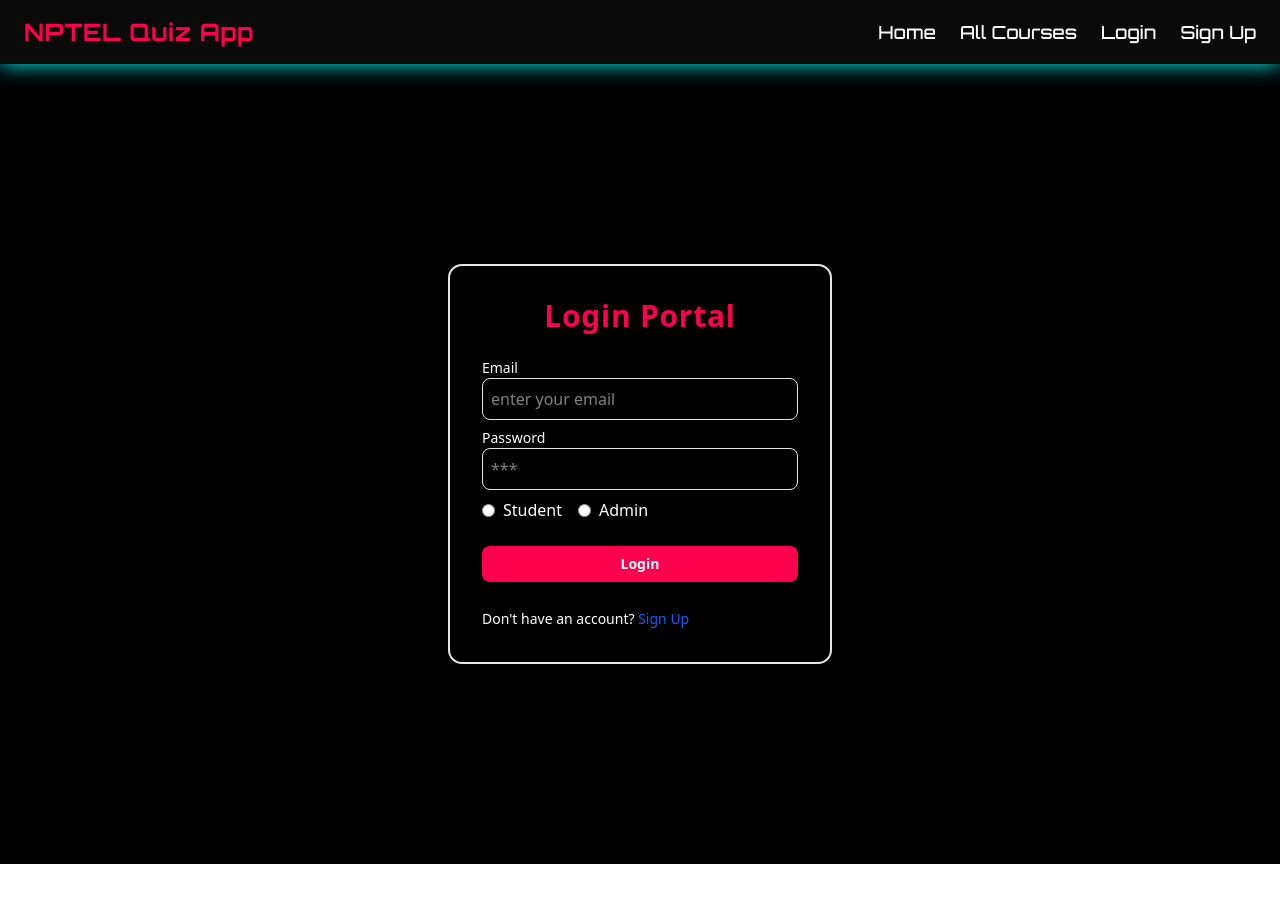
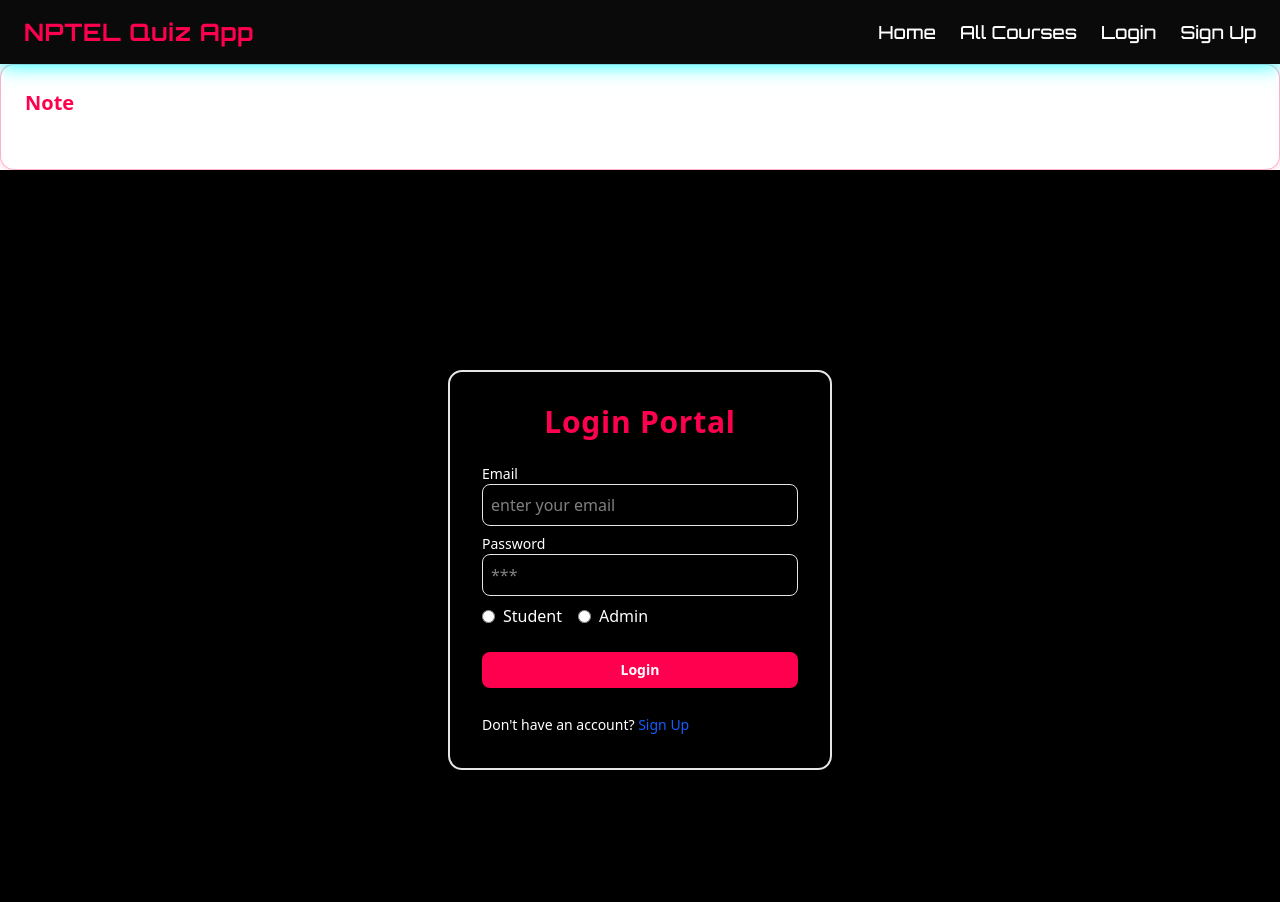
Before and after one commit to A-Kshitij-S/Quiz_Project, a React (Vite) app in the folder frontend/: page /login in a window 1280 px wide. Shown: the top 902 px of the page. Before the commit the page ends 864 px from the top, so only its background shows below. Built offline with nearby package versions, Linux system fonts and the light colour scheme; no server answers.

Commit message:
message for user if the backend takes time to fire up

```diff
--- a/frontend/src/pages/Login.jsx
+++ b/frontend/src/pages/Login.jsx
@@ -63,6 +63,14 @@ export default function Login() {
     return (
         <>
             <Navbar />
+            <div className="bg-white/5 border border-[#FF004F50] rounded-xl shadow-[0_0_10px_#FF004F30] p-6 transition hover:scale-[1.01]">
+                <h3 className="text-xl font-semibold text-[#FF004F] mb-2">Note</h3>
+                <p className="text-sm text-white/70">
+                    If login or sign-up doesn’t work right away, give it a minute. The backend’s on a free server, so it takes a bit to wake up if it’s been idle. Thanks for your patience!
+                </p>
+
+            </div>
+
             <div className="min-h-screen bg-black text-white flex items-center justify-center px-4">
                 <form
                     onSubmit={handleLogin}
--- a/frontend/src/pages/Register.jsx
+++ b/frontend/src/pages/Register.jsx
@@ -53,6 +53,13 @@ export default function Login() {
     return (
         <>
             <Navbar />
+            <div className="bg-white/5 border border-[#FF004F50] rounded-xl shadow-[0_0_10px_#FF004F30] p-6 transition hover:scale-[1.01]">
+                <h3 className="text-xl font-semibold text-[#FF004F] mb-2">Note</h3>
+                <p className="text-sm text-white/70">
+                    If login or sign-up doesn’t work right away, give it a minute. The backend’s on a free server, so it takes a bit to wake up if it’s been idle. Thanks for your patience!
+                </p>
+
+            </div>
             <div className="min-h-screen bg-black text-white flex items-center justify-center px-4">
                 <form
                     onSubmit={handleLogin}
```
